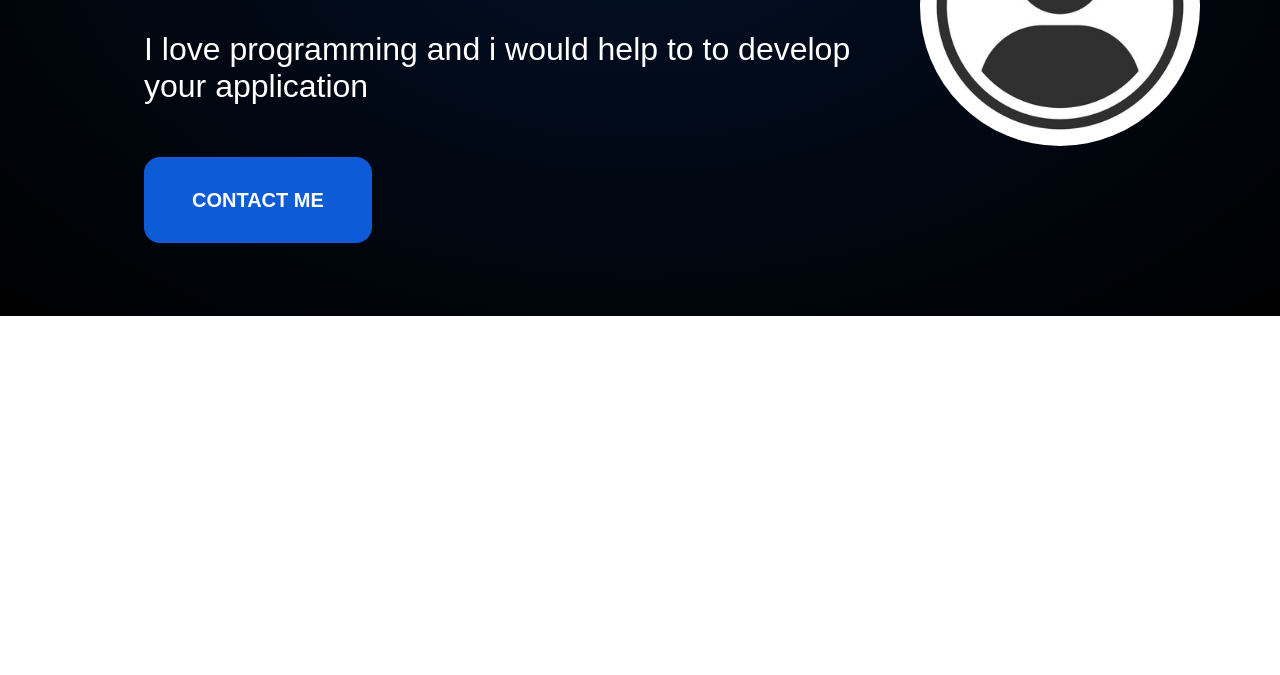
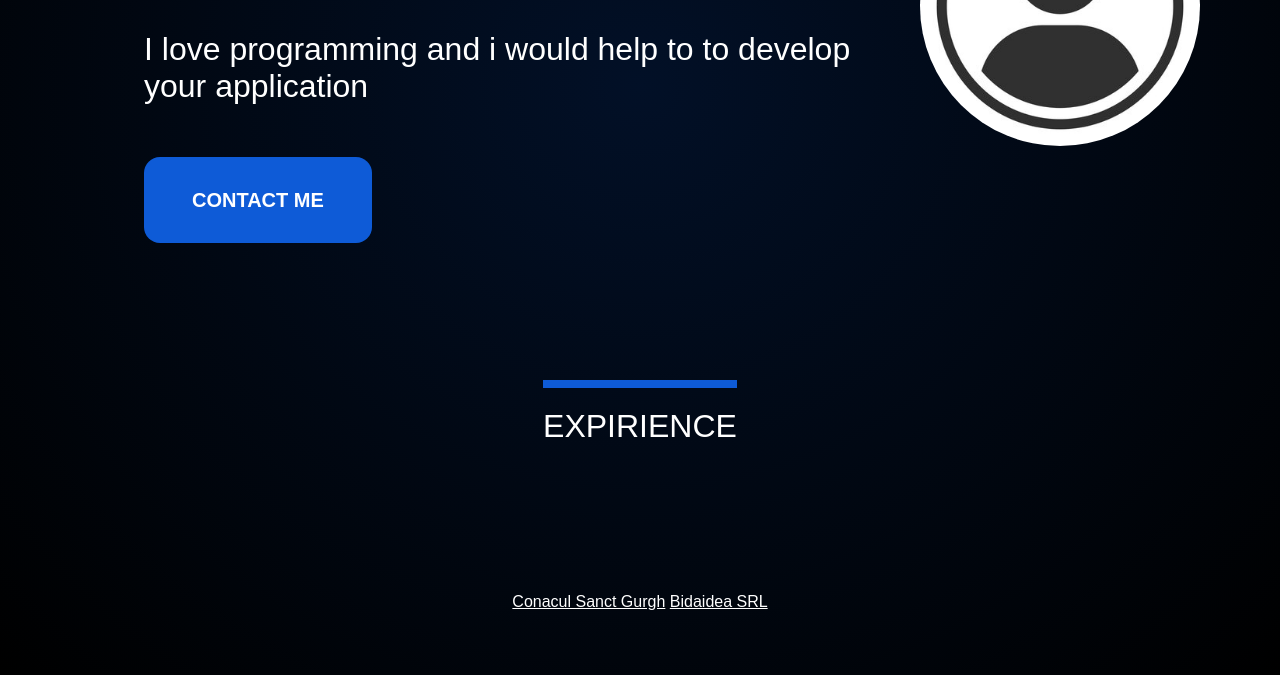
Before and after one commit to paul-cute/portfolio-test, a plain HTML site: page index.html in a window 1280 px wide. Shown: the part 505-1180 px from the top of the page. Before the commit the page ends 821 px from the top, so only its background shows below. Drawn offline with Linux system fonts and the light colour scheme.

Commit message:
expirience

```diff
--- a/index.html
+++ b/index.html
@@ -12,7 +12,7 @@
             <img src="shaders/Logo-white.svg" alt="logo" class="logo_img">
             <div class="navigation">
                 <ul class="nav-links">
-                    <li><a href="">Experiences</a></li>
+                    <li><a href="#Experience">Experience</a></li>
                     <li><a href="">Skills</a></li>
                     <li><a href="">Proyects</a></li>
                     <li><a href="">Contact</a></li>
@@ -32,5 +32,16 @@
             <img src="./shaders/photo-user.jpg" alt="Photo" class="photo-user">
         </div>
     </header>
+    <main>
+        <section class="container" id="Experience">
+            <h2>Expirience</h2>
+            <div class="nav-container">
+                <div>
+                    <a href="">Conacul Sanct Gurgh</a>
+                    <a href="">Bidaidea SRL</a>
+                </div>
+            </div>
+        </section>
+    </main>
 </body>
 </html>
--- a/styles.css
+++ b/styles.css
@@ -8,6 +8,11 @@
 
 body{
     background-image: radial-gradient(#021027, #000000);
+}
+
+h2 {
+    font-size: 2rem;
+    padding: 1.25rem 0;
 }
 
 /* Navigation */
@@ -80,8 +85,6 @@ li img{
 }
 
 .container h2{
-    font-size: 2rem;
-    padding: 1.25rem 0;
     font-weight: lighter;
     margin-bottom: 4rem;
 }
@@ -110,3 +113,23 @@ li img{
 .button-primary:hover{
     background-size: 100% 100%;
 }
+
+/* Expirience */
+
+section{
+    display: flex;
+    flex-direction: column;
+    align-items: center;
+}
+
+section h2{
+    text-transform: uppercase;
+    font-weight: bold;
+    text-align: center;
+    border-top: 0.5rem solid #0e5bd7;
+}
+
+.nav-container {
+    display: flex;
+    margin-top: 4rem;
+}
```
